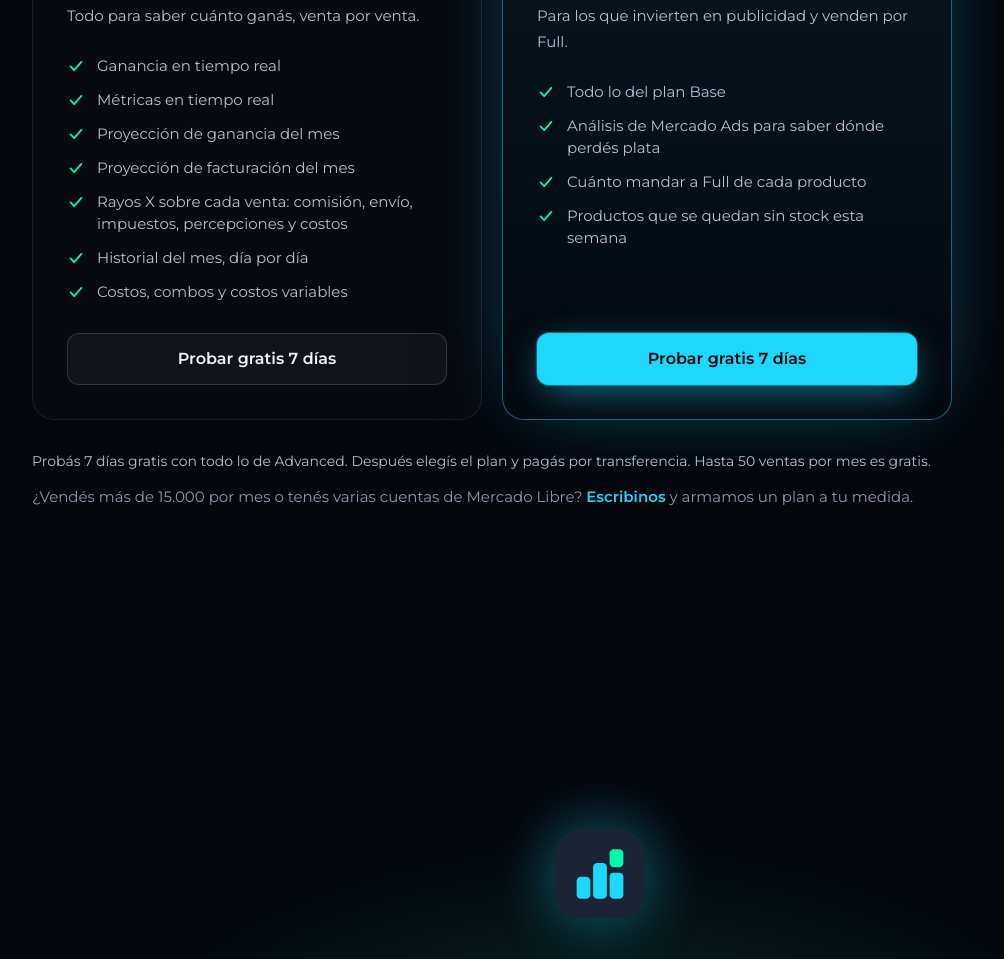
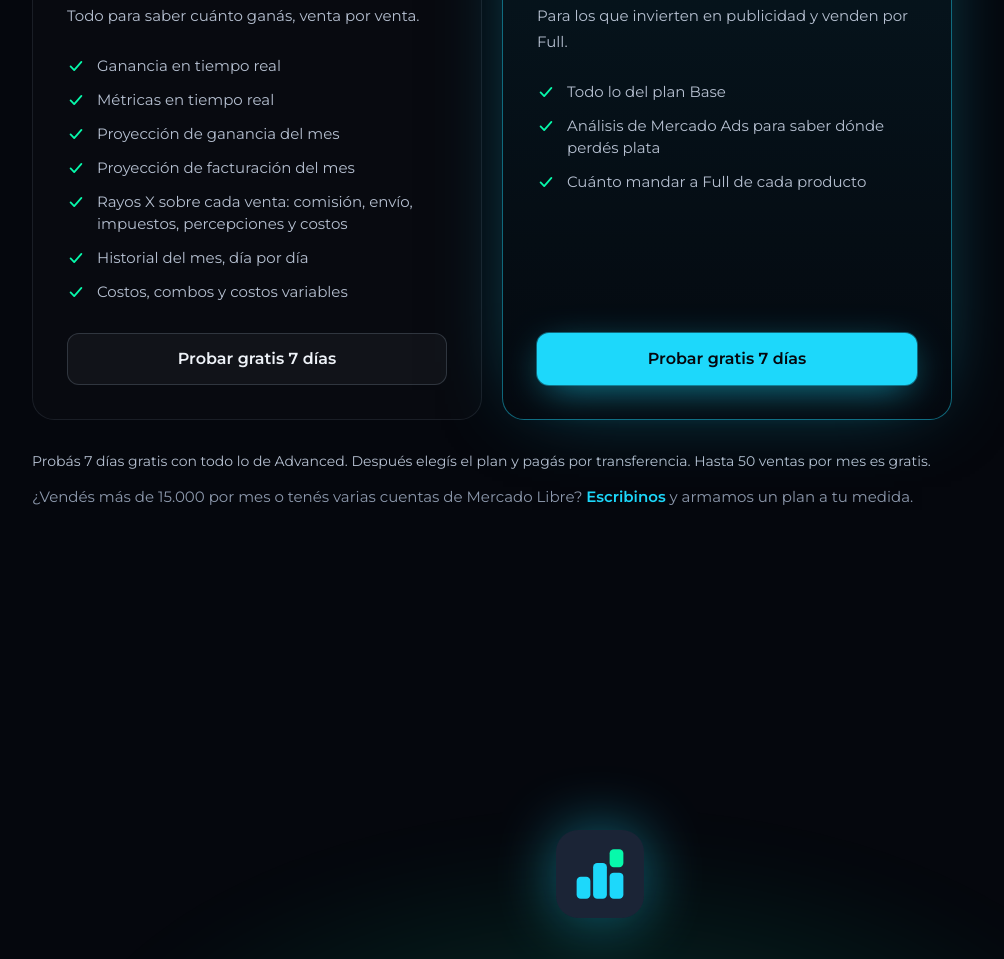
Before and after one commit to Franchuu21/analytics-landing, a plain HTML site: page index.html in a window 1280 px wide. Shown: the part 10647-11606 px from the top of the page, without its empty margins (40-1044 px from the left). Drawn offline with Linux system fonts and the light colour scheme.

Commit message:
Landing: Advanced sin «Productos que se quedan sin stock esta semana»
Co-Authored-By: Claude Opus 5.5 <noreply@anthropic.com>
Claude-Session: https://claude.ai/code/session_019A3JCycWZuCXWm8Azq9vLw

```diff
--- a/index.html
+++ b/index.html
@@ -899,7 +899,6 @@ section[id],#demo{scroll-margin-top:72px}
           <li><svg width="18" height="18" viewBox="0 0 20 20" fill="none" stroke="currentColor" stroke-width="2" stroke-linecap="round" stroke-linejoin="round" aria-hidden="true"><path d="M4 10.5l4 4 8-9"/></svg>Todo lo del plan Base</li>
           <li><svg width="18" height="18" viewBox="0 0 20 20" fill="none" stroke="currentColor" stroke-width="2" stroke-linecap="round" stroke-linejoin="round" aria-hidden="true"><path d="M4 10.5l4 4 8-9"/></svg>Análisis de Mercado Ads para saber dónde perdés plata</li>
           <li><svg width="18" height="18" viewBox="0 0 20 20" fill="none" stroke="currentColor" stroke-width="2" stroke-linecap="round" stroke-linejoin="round" aria-hidden="true"><path d="M4 10.5l4 4 8-9"/></svg>Cuánto mandar a Full de cada producto</li>
-          <li><svg width="18" height="18" viewBox="0 0 20 20" fill="none" stroke="currentColor" stroke-width="2" stroke-linecap="round" stroke-linejoin="round" aria-hidden="true"><path d="M4 10.5l4 4 8-9"/></svg>Productos que se quedan sin stock esta semana</li>
         </ul>
         <a class="btn btn-marca" href="https://app.smartmetrics.com.ar/#crear" id="ctaAdv">Probar gratis 7 días</a>
       </div>
```
